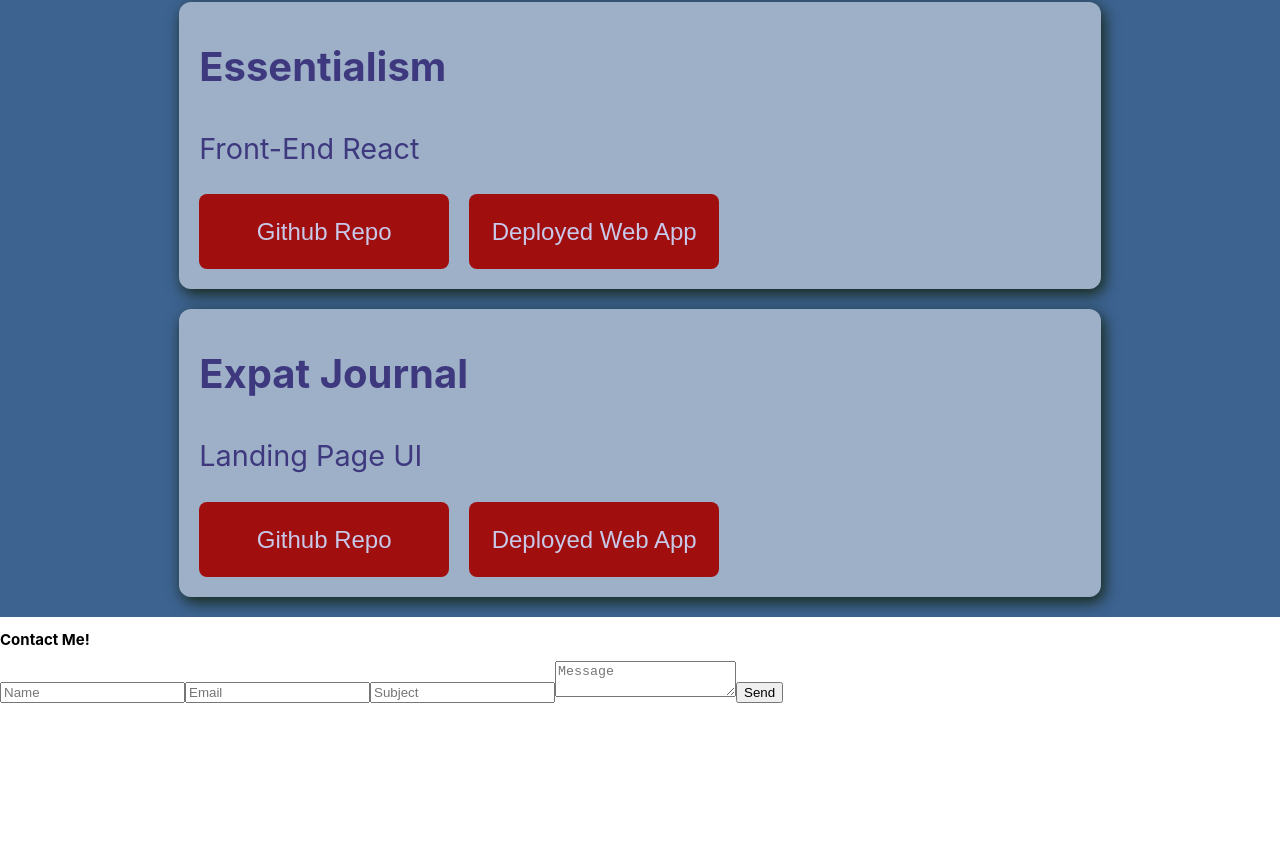
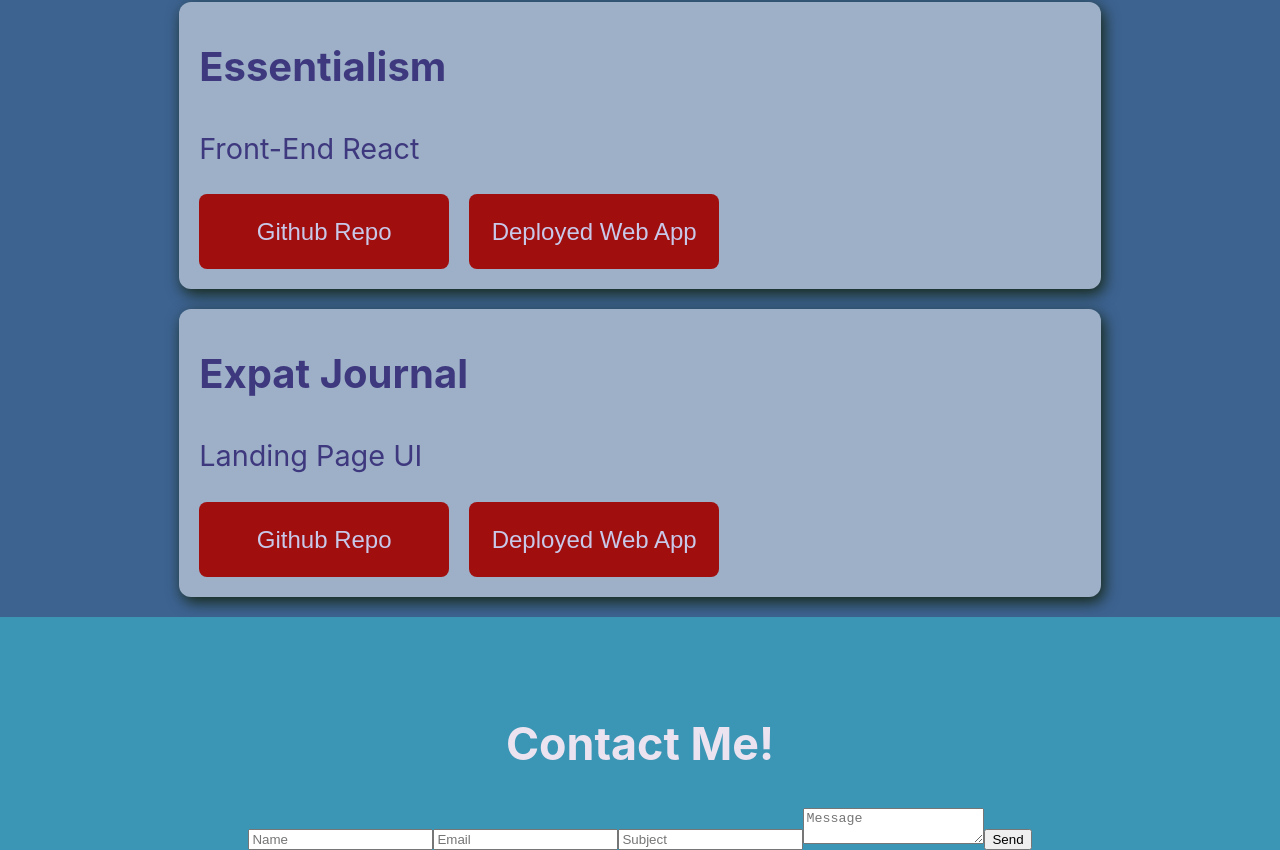
Before and after one commit to WilliamBerlin76/PersonalPortfolio, a React (Create React App) app: page / in a window 1280 px wide. Shown: the part 2444-3294 px from the top of the page. Before the commit the page ends 3147 px from the top, so only its background shows below. Built offline with nearby package versions, Linux system fonts and the light colour scheme; no server answers.

Commit message:
started styling form, state now being set on form input changes

```diff
--- a/src/Components/Contact.js
+++ b/src/Components/Contact.js
@@ -1,22 +1,38 @@
 import React, { useState } from 'react';
 
 const Contact = () => {
-    const [message, setMessage] = useState({})
+    const [message, setMessage] = useState({});
+
+    const handleChanges = e => {
+        setMessage({
+            ...message,
+            [e.target.name]: e.target.value
+        })
+    };
+
     return (
-        <section className='contact-form'>
+        <section className='contact-form-container'>
             <h2>Contact Me!</h2>
-            <form>
+            <form classname='contact form'>
                 <input
                     placeholder='Name'
+                    name='senderName'
+                    onChange={handleChanges}
                 />
                 <input
                     placeholder='Email'
+                    name='senderEmail'
+                    onChange={handleChanges}
                 />
                 <input
                     placeholder='Subject'
+                    name='subject'
+                    onChange={handleChanges}
                 />
                 <textarea
                     placeholder='Message'
+                    name='message'
+                    onChange={handleChanges}
                 />
                 <button>Send</button>
             </form>
--- a/src/styles.scss
+++ b/src/styles.scss
@@ -120,3 +120,15 @@ body {
     }
   }
 }
+
+.contact-form-container{
+  display: flex;
+  flex-direction: column;
+  align-items: center;
+  background: #3B96B5;
+  color: #ece3f0;
+  h2{
+    font-size: 2.8rem;
+    margin-top: 100px;
+  }
+}
```
